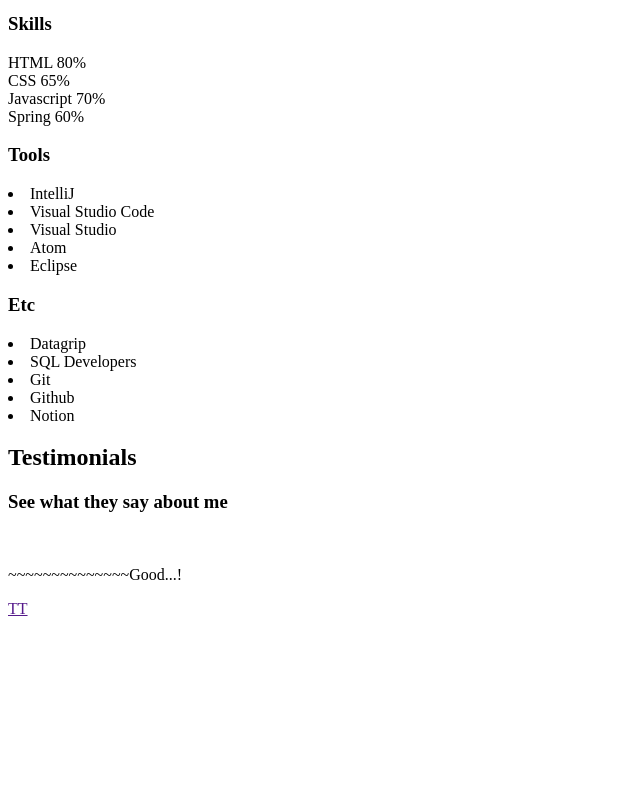
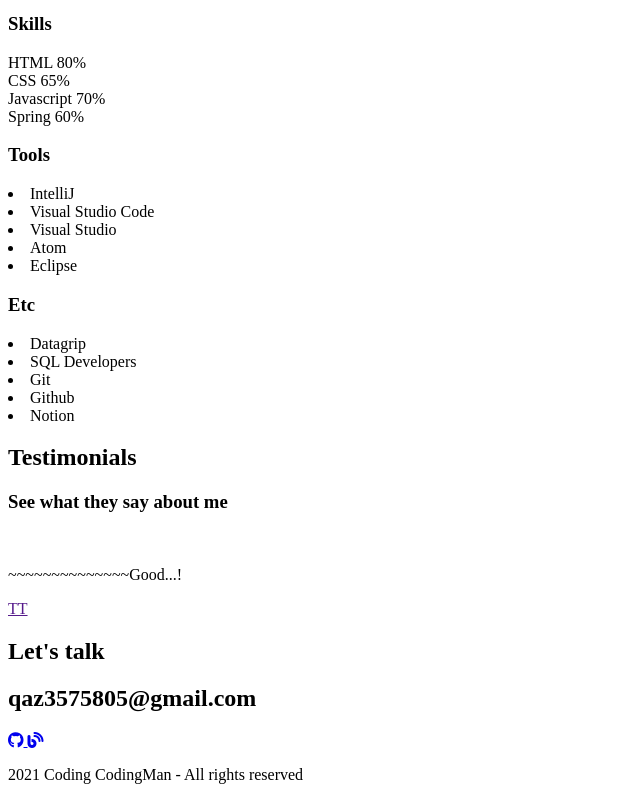
Before and after one commit to Co-dingman/portfolio, a plain HTML site: page index.html in a window 1280 px wide. Shown: the part 1464-2264 px from the top of the page, without its empty margins (0-640 px from the left). Before the commit the page ends 2098 px from the top, so only its background shows below. Drawn offline with Linux system fonts and the light colour scheme.

Commit message:
HTML: Contact

```diff
--- a/index.html
+++ b/index.html
@@ -173,6 +173,18 @@
         </div>
     </section>
     <!-- Contact -->
-    <section id="contact"></section>
+    <section id="contact">
+        <h1 class="contact__title">Let's talk</h1>
+        <h2 class="contact__email">qaz3575805@gmail.com</h2>
+        <div class="contact__links">
+            <a href="https://github.com/co-dingman" target="_blank">
+            <i class="fab fa-github"></i>
+            </a>
+            <a href="https://coding-is-fun.tistory.com/" target="_blank">
+                <i class="fas fa-blog"></i>
+            </a>
+        </div>
+        <p class="contact__rights">2021 Coding CodingMan - All rights reserved</p>
+    </section>
 </body>
 </html>
```
